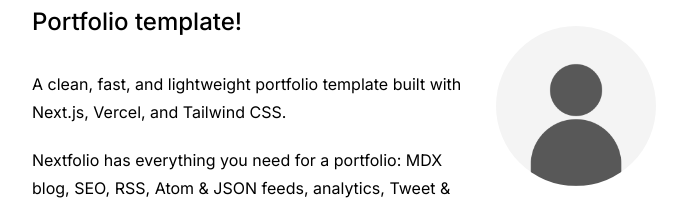
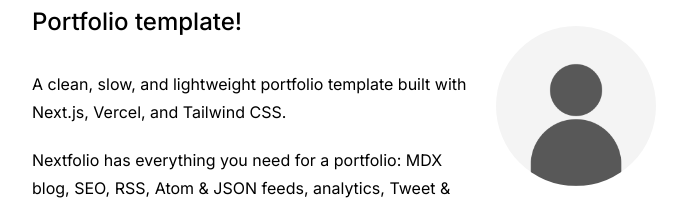
Before and after one commit to kubus08/portfolio, a Next.js app: page / in a window 1280 px wide. Shown: the part 190-390 px from the top of the page, without its empty margins (296-983 px from the left). Built offline with nearby package versions, Linux system fonts and the light colour scheme.

Commit message:
Update portfolio description from 'fast' to 'slow'

```diff
--- a/app/page.tsx
+++ b/app/page.tsx
@@ -18,7 +18,7 @@ export default function Page() {
       <h1 className="mb-8 text-2xl font-medium">Portfolio template!</h1>
       <div className="prose prose-neutral dark:prose-invert">
         <p>
-          A clean, fast, and lightweight portfolio template built with Next.js,
+          A clean, slow, and lightweight portfolio template built with Next.js,
           Vercel, and Tailwind CSS.
         </p>
         <p>
```
